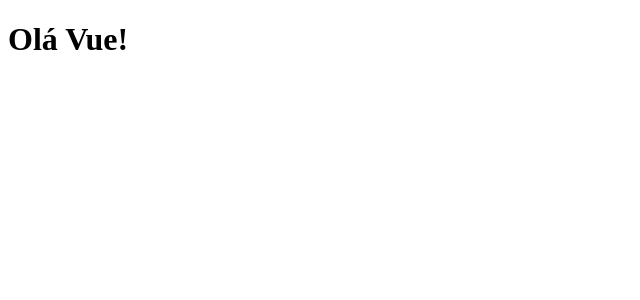
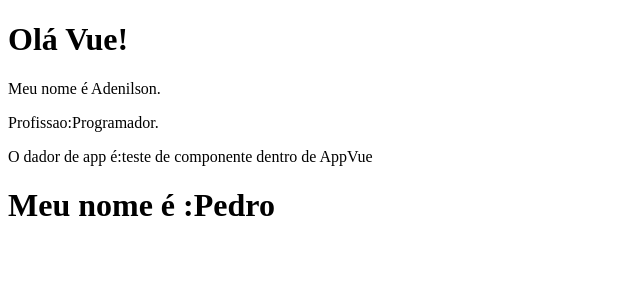
Before and after one commit to Adenilsson/vue_js, a Vue app: page / in a window 1280 px wide. Shown: the top 300 px of the page, without its empty margins (0-640 px from the left). Built offline with nearby package versions, Linux system fonts and the light colour scheme.

Commit message:
Life Cycles hooks

```diff
--- a/src/App.vue
+++ b/src/App.vue
@@ -1,12 +1,24 @@
 <template>
-<PrimeiroComponente />
+<div>
+  <PrimeiroComponente />
+  <p>O dador de app é:{{testando}}</p>
+  <LifeCycle/>
+</div>
 </template>
 <script >
 import PrimeiroComponente from './components/PrimeiroComponente.vue'
+import LifeCycle from './components/LifeCycles.vue'
   export default{
     name:'App',
     components:{
-      PrimeiroComponente
+      PrimeiroComponente,
+      LifeCycle
+    },
+    data(){
+      return {
+         testando: "teste de componente dentro de AppVue"
+      }
+
     }
   }
 </script>
--- /dev/null
+++ b/src/components/LifeCycles.vue
@@ -0,0 +1,26 @@
+<template>
+<h1>Meu nome é :{{nome}}   </h1>
+</template>
+
+<script>
+export default{
+    nome:'LifeCycle',
+    data(){
+        return {
+
+            nome:'Ainda não sei'
+        }
+    },
+    created(){
+        setTimeout(()=>{
+            this.nome = "Adenilson"
+        },1000)
+
+    },
+    mounted(){
+        setTimeout(()=>{
+            this.nome = 'Pedro'
+        },2000)
+    }
+}
+</script>
--- a/src/components/PrimeiroComponente.vue
+++ b/src/components/PrimeiroComponente.vue
@@ -1,8 +1,20 @@
 <template>
-<h1> Olá Vue! </h1>
+<div>
+    <h1> Olá Vue! </h1>
+    <p>Meu nome é {{nome}}.</p>
+    <p> Profissao:{{profissao}}.</p>
+</div>
 </template>
+
+
 <script>
 export default {
-    name: 'PrimeiroComponente'
+    name: 'PrimeiroComponente',
+    data(){
+        return{
+            nome: "Adenilson",
+            profissao:"Programador"
+        }
+    }
 }
 </script>
```
